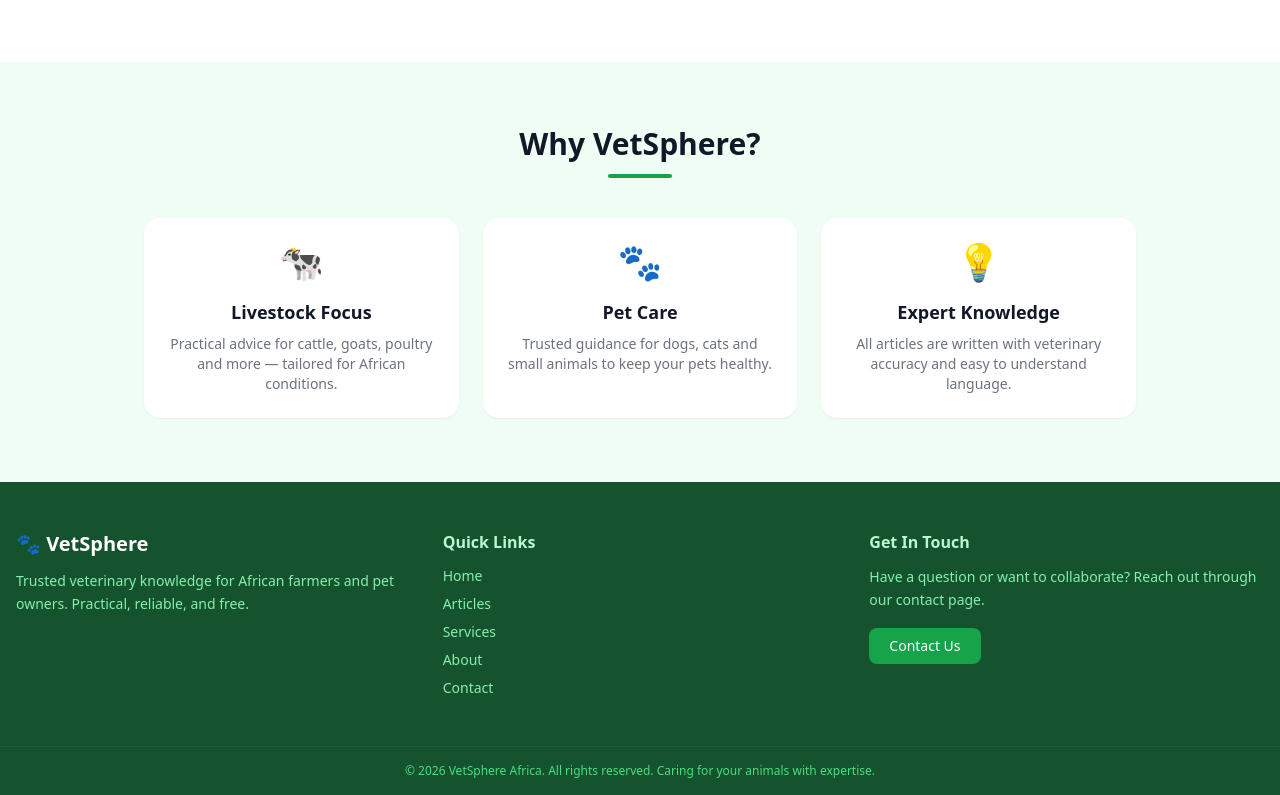
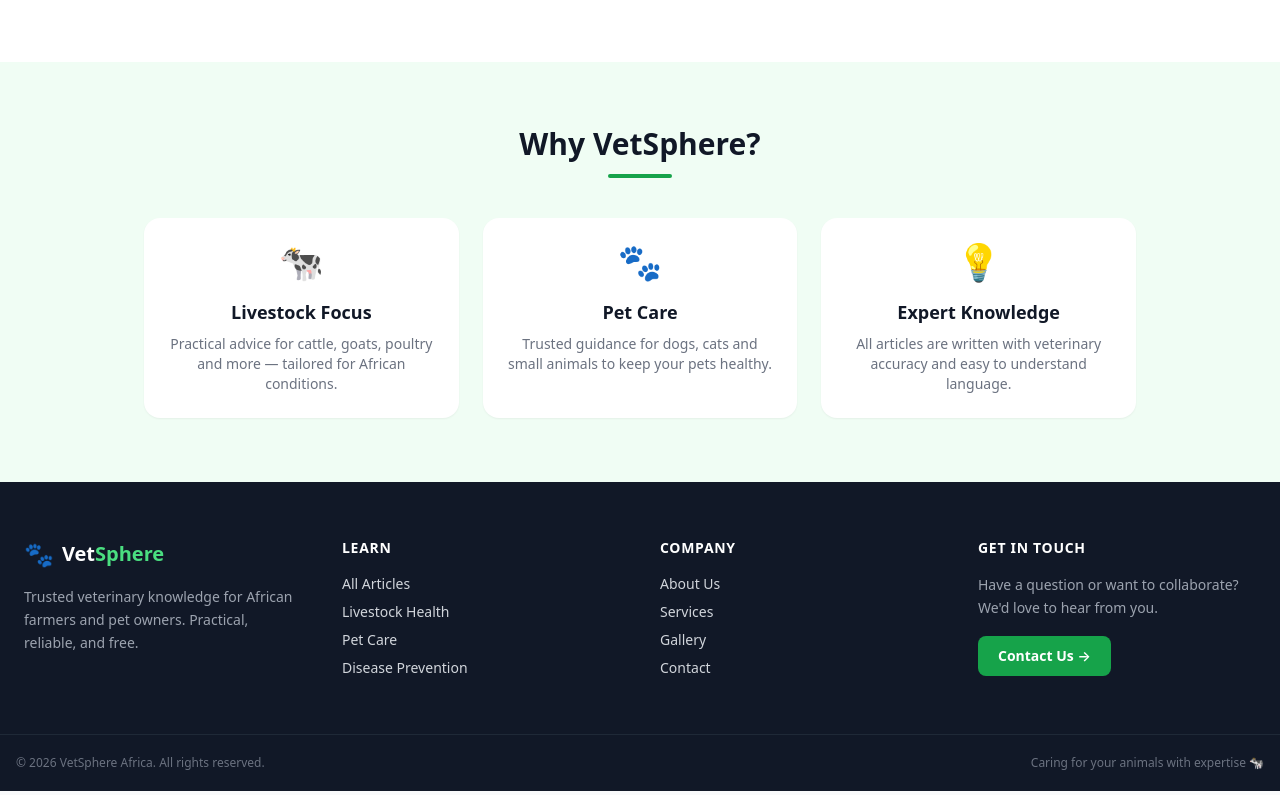
Before and after one commit to mathewschilongo099/VetSphere, a Next.js app: page / in a window 1280 px wide. Shown: the part 1433-2228 px from the top of the page. Built offline with nearby package versions, Linux system fonts and the light colour scheme.

Commit message:
Update Footer.tsx

```diff
--- a/src/components/layout/Footer.tsx
+++ b/src/components/layout/Footer.tsx
@@ -1,48 +1,66 @@
 export default function Footer() {
   return (
-    <footer className="bg-green-900 text-white w-full">
-      <div className="max-w-7xl mx-auto px-4 py-12 grid grid-cols-1 md:grid-cols-3 gap-8">
+    <footer className="bg-gray-900 text-gray-300 w-full">
+
+      {/* Main Footer */}
+      <div className="max-w-7xl mx-auto px-4 sm:px-6 py-14 grid grid-cols-1 sm:grid-cols-2 lg:grid-cols-4 gap-10">
 
         {/* Brand */}
-        <div>
-          <h3 className="text-xl font-extrabold mb-3">🐾 VetSphere</h3>
-          <p className="text-green-300 text-sm leading-relaxed">
+        <div className="lg:col-span-1">
+          <a href="/" className="flex items-center gap-2 mb-4">
+            <span className="text-2xl">🐾</span>
+            <span className="text-xl font-extrabold text-white">Vet<span className="text-green-400">Sphere</span></span>
+          </a>
+          <p className="text-sm text-gray-400 leading-relaxed">
             Trusted veterinary knowledge for African farmers and pet owners. Practical, reliable, and free.
           </p>
         </div>
 
-        {/* Quick Links */}
+        {/* Learn */}
         <div>
-          <h4 className="font-bold mb-3 text-green-200">Quick Links</h4>
-          <ul className="space-y-2 text-sm text-green-300">
-            <li><a href="/" className="hover:text-white transition">Home</a></li>
-            <li><a href="/articles" className="hover:text-white transition">Articles</a></li>
-            <li><a href="/services" className="hover:text-white transition">Services</a></li>
-            <li><a href="/about" className="hover:text-white transition">About</a></li>
-            <li><a href="/contact" className="hover:text-white transition">Contact</a></li>
+          <h4 className="text-white font-semibold text-sm uppercase tracking-wider mb-4">Learn</h4>
+          <ul className="space-y-2 text-sm">
+            <li><a href="/articles" className="hover:text-green-400 transition">All Articles</a></li>
+            <li><a href="/articles" className="hover:text-green-400 transition">Livestock Health</a></li>
+            <li><a href="/articles" className="hover:text-green-400 transition">Pet Care</a></li>
+            <li><a href="/articles" className="hover:text-green-400 transition">Disease Prevention</a></li>
+          </ul>
+        </div>
+
+        {/* Company */}
+        <div>
+          <h4 className="text-white font-semibold text-sm uppercase tracking-wider mb-4">Company</h4>
+          <ul className="space-y-2 text-sm">
+            <li><a href="/about" className="hover:text-green-400 transition">About Us</a></li>
+            <li><a href="/services" className="hover:text-green-400 transition">Services</a></li>
+            <li><a href="/gallery" className="hover:text-green-400 transition">Gallery</a></li>
+            <li><a href="/contact" className="hover:text-green-400 transition">Contact</a></li>
           </ul>
         </div>
 
         {/* Contact */}
         <div>
-          <h4 className="font-bold mb-3 text-green-200">Get In Touch</h4>
-          <p className="text-sm text-green-300 leading-relaxed">
-            Have a question or want to collaborate? Reach out through our contact page.
+          <h4 className="text-white font-semibold text-sm uppercase tracking-wider mb-4">Get In Touch</h4>
+          <p className="text-sm text-gray-400 mb-4 leading-relaxed">
+            Have a question or want to collaborate? We'd love to hear from you.
           </p>
           <a
             href="/contact"
-            className="inline-block mt-4 bg-green-600 hover:bg-green-500 text-white text-sm px-5 py-2 rounded-lg transition"
+            className="inline-block bg-green-600 hover:bg-green-500 text-white text-sm font-semibold px-5 py-2.5 rounded-lg transition"
           >
-            Contact Us
+            Contact Us →
           </a>
         </div>
-
       </div>
 
       {/* Bottom Bar */}
-      <div className="border-t border-green-800 py-4 text-center text-green-400 text-xs px-4">
-        © 2026 VetSphere Africa. All rights reserved. Caring for your animals with expertise.
+      <div className="border-t border-gray-800 py-5 px-4">
+        <div className="max-w-7xl mx-auto flex flex-col sm:flex-row justify-between items-center gap-2 text-xs text-gray-500">
+          <p>© 2026 VetSphere Africa. All rights reserved.</p>
+          <p>Caring for your animals with expertise 🐄</p>
+        </div>
       </div>
+
     </footer>
   );
 }
```
